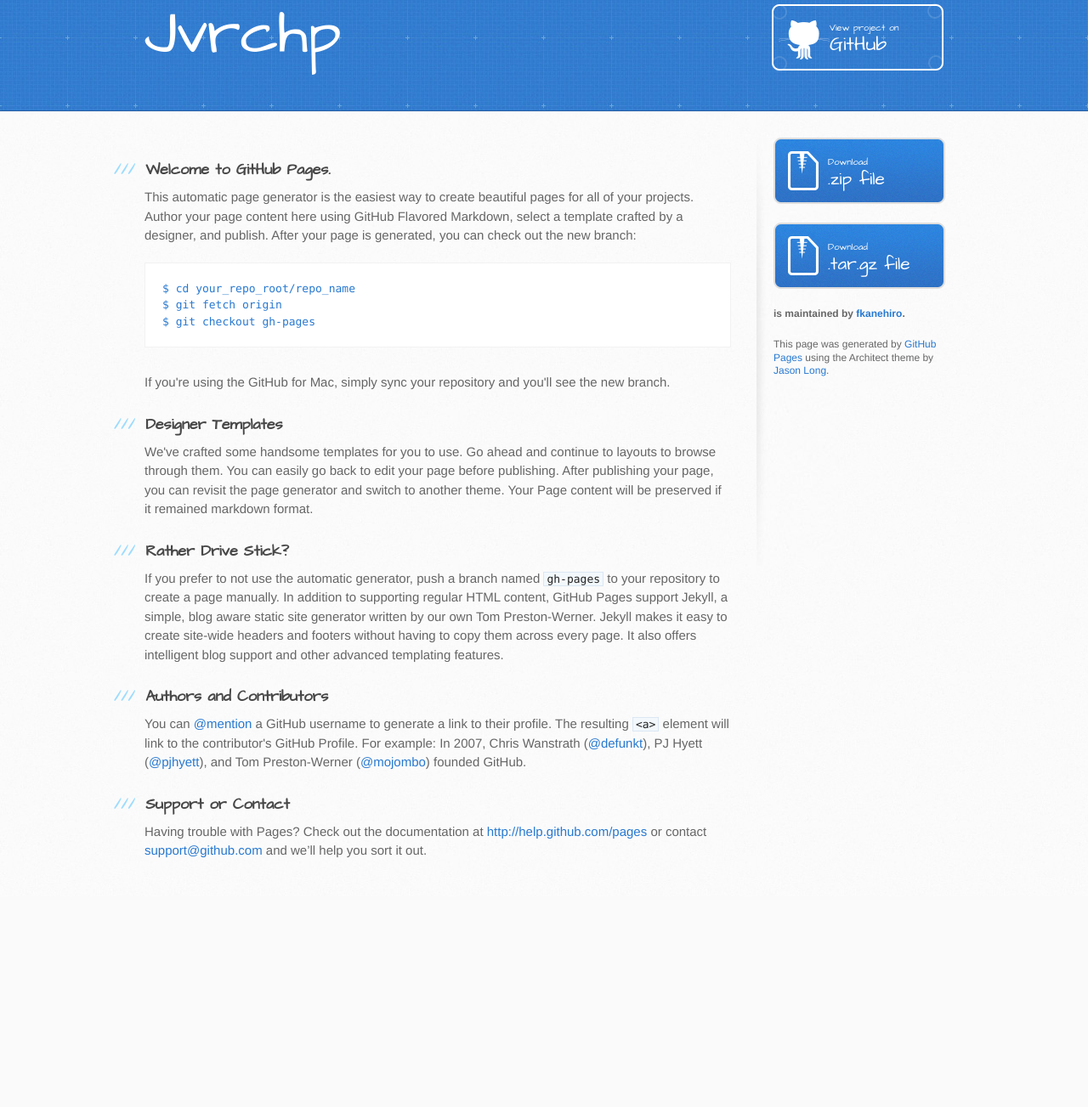
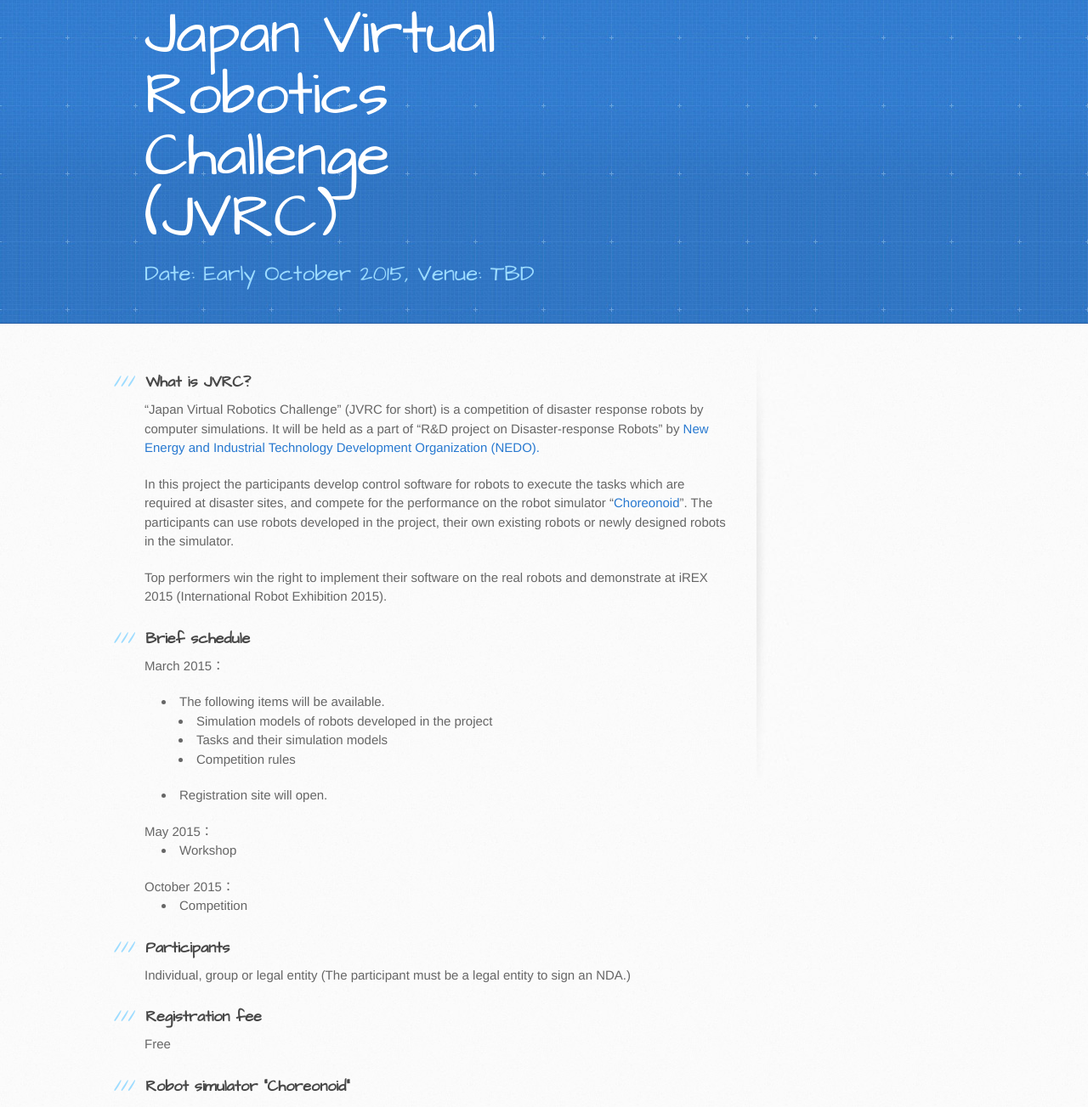
Before and after one commit to fkanehiro/jvrchp, a plain HTML site: page index.html in a window 1280 px wide. Shown: the part 36-1339 px from the top of the page at 85% size. Before the commit the page ends 1091 px from the top, so only its background shows below. Drawn offline with Linux system fonts and the light colour scheme.

Commit message:
replaces contents for JVRC

```diff
--- a/index.html
+++ b/index.html
@@ -13,15 +13,14 @@
     <script src="//html5shiv.googlecode.com/svn/trunk/html5.js"></script>
     <![endif]-->
 
-    <title>Jvrchp by fkanehiro</title>
+    <title>Japan Virtual Robotics Challenge (JVRC)</title>
   </head>
 
   <body>
     <header>
       <div class="inner">
-        <h1>Jvrchp</h1>
-        <h2></h2>
-        <a href="https://github.com/fkanehiro/jvrchp" class="button"><small>View project on</small> GitHub</a>
+        <h1>Japan Virtual Robotics Challenge (JVRC)</h1>
+        <h2>Date: Early October 2015, Venue: TBD</h2>
       </div>
     </header>
 
@@ -29,51 +28,79 @@
       <div class="inner clearfix">
         <section id="main-content">
           <h3>
-<a name="welcome-to-github-pages" class="anchor" href="#welcome-to-github-pages"><span class="octicon octicon-link"></span></a>Welcome to GitHub Pages.</h3>
+<a name="what-is-jvrc" class="anchor" href="#what-is-jvrc"><span class="octicon octicon-link"></span></a>What is JVRC?</h3>
 
-<p>This automatic page generator is the easiest way to create beautiful pages for all of your projects. Author your page content here using GitHub Flavored Markdown, select a template crafted by a designer, and publish. After your page is generated, you can check out the new branch:</p>
-
-<pre><code>$ cd your_repo_root/repo_name
-$ git fetch origin
-$ git checkout gh-pages
-</code></pre>
-
-<p>If you're using the GitHub for Mac, simply sync your repository and you'll see the new branch.</p>
+<p>“Japan Virtual Robotics Challenge” (JVRC for short) is a competition of disaster response robots by computer simulations. It will be held as a part of “R&D project on Disaster-response Robots” by <a href="http://www.nedo.go.jp/english/index.html">New Energy and Industrial Technology Development Organization (NEDO).</a></p>
+<p>In this project the participants develop control software for robots to execute the tasks which are required at disaster sites, and compete for the performance on the robot simulator “<a href="http://www.choreonoid.org/en/">Choreonoid</a>”. The participants can use robots developed in the project, their own existing robots or newly designed robots in the simulator. </p>
+<p>Top performers win the right to implement their software on the real robots and demonstrate at iREX 2015 (International Robot Exhibition 2015).
+</p>
 
 <h3>
-<a name="designer-templates" class="anchor" href="#designer-templates"><span class="octicon octicon-link"></span></a>Designer Templates</h3>
+<a name="brief-schedule" class="anchor" href="#brief-schedule"><span class="octicon octicon-link"></span></a>Brief schedule</h3>
 
-<p>We've crafted some handsome templates for you to use. Go ahead and continue to layouts to browse through them. You can easily go back to edit your page before publishing. After publishing your page, you can revisit the page generator and switch to another theme. Your Page content will be preserved if it remained markdown format.</p>
+<p>
+March 2015：
+<ul>
+<li>The following items will be available.
+<ul>
+<li>Simulation models of robots developed in the project</li>
+<li>Tasks and their simulation models</li>
+<li>Competition rules</li>
+</ul>
+</li>
+<li>Registration site will open.</li>
+</ul>
+May 2015：
+<ul><li>Workshop</li></ul>
+October 2015：
+<ul><li>Competition</li></ul>
+</p>
 
 <h3>
-<a name="rather-drive-stick" class="anchor" href="#rather-drive-stick"><span class="octicon octicon-link"></span></a>Rather Drive Stick?</h3>
+<a name="participants" class="anchor" href="#participants"><span class="octicon octicon-link"></span></a>Participants</h3>
 
-<p>If you prefer to not use the automatic generator, push a branch named <code>gh-pages</code> to your repository to create a page manually. In addition to supporting regular HTML content, GitHub Pages support Jekyll, a simple, blog aware static site generator written by our own Tom Preston-Werner. Jekyll makes it easy to create site-wide headers and footers without having to copy them across every page. It also offers intelligent blog support and other advanced templating features.</p>
+<p>
+Individual, group or legal entity (The participant must be a legal entity to sign an NDA.) </p>
 
 <h3>
-<a name="authors-and-contributors" class="anchor" href="#authors-and-contributors"><span class="octicon octicon-link"></span></a>Authors and Contributors</h3>
+<a name="registration-fee" class="anchor" href="#registration-fee"><span class="octicon octicon-link"></span></a>Registration fee</h3>
 
-<p>You can <a href="https://github.com/blog/821" class="user-mention">@mention</a> a GitHub username to generate a link to their profile. The resulting <code>&lt;a&gt;</code> element will link to the contributor's GitHub Profile. For example: In 2007, Chris Wanstrath (<a href="https://github.com/defunkt" class="user-mention">@defunkt</a>), PJ Hyett (<a href="https://github.com/pjhyett" class="user-mention">@pjhyett</a>), and Tom Preston-Werner (<a href="https://github.com/mojombo" class="user-mention">@mojombo</a>) founded GitHub.</p>
+<p>
+Free</p>
 
 <h3>
-<a name="support-or-contact" class="anchor" href="#support-or-contact"><span class="octicon octicon-link"></span></a>Support or Contact</h3>
+<a name="choreonoid" class="anchor" href="#choreonoid"><span class="octicon octicon-link"></span></a>Robot simulator “Choreonoid”</h3>
 
-<p>Having trouble with Pages? Check out the documentation at <a href="http://help.github.com/pages">http://help.github.com/pages</a> or contact <a href="mailto:support@github.com">support@github.com</a> and we’ll help you sort it out.</p>
+<p>
+</p>
+
+<h3>
+<a name="robots" class="anchor" href="#robots"><span class="octicon octicon-link"></span></a>Robots developed in the project(under development)</h3>
+
+<p>*Signing an NDA (Non-disclosure agreement) is required to use some of robot models.</p>
+
+<h3>
+<a name="sponsor" class="anchor" href="#sponsor"><span class="octicon octicon-link"></span></a>Sponsor</h3>
+
+<p>
+<a href="http://www.nedo.go.jp/english/index.html">New Energy and Industrial Technology Development Organization(NEDO)</a></p>
+
+
+
+
+<h3>
+<a name="contact" class="anchor" href="#contact"><span class="octicon octicon-link"></span></a>Contact</h3>
+
+<p>inquiry&ltat&gtjvrc.org</p>
+
+<h3>
+<a name="note" class="anchor" href="#note"><span class="octicon octicon-link"></span></a>Note</h3>
+
+<p>Information in this page is subject to change. Please check the Website for the latest information.</p>
+
         </section>
 
         <aside id="sidebar">
-          <a href="https://github.com/fkanehiro/jvrchp/zipball/master" class="button">
-            <small>Download</small>
-            .zip file
-          </a>
-          <a href="https://github.com/fkanehiro/jvrchp/tarball/master" class="button">
-            <small>Download</small>
-            .tar.gz file
-          </a>
-
-          <p class="repo-owner"><a href="https://github.com/fkanehiro/jvrchp"></a> is maintained by <a href="https://github.com/fkanehiro">fkanehiro</a>.</p>
-
-          <p>This page was generated by <a href="https://pages.github.com">GitHub Pages</a> using the Architect theme by <a href="https://twitter.com/jasonlong">Jason Long</a>.</p>
         </aside>
       </div>
     </div>
```
